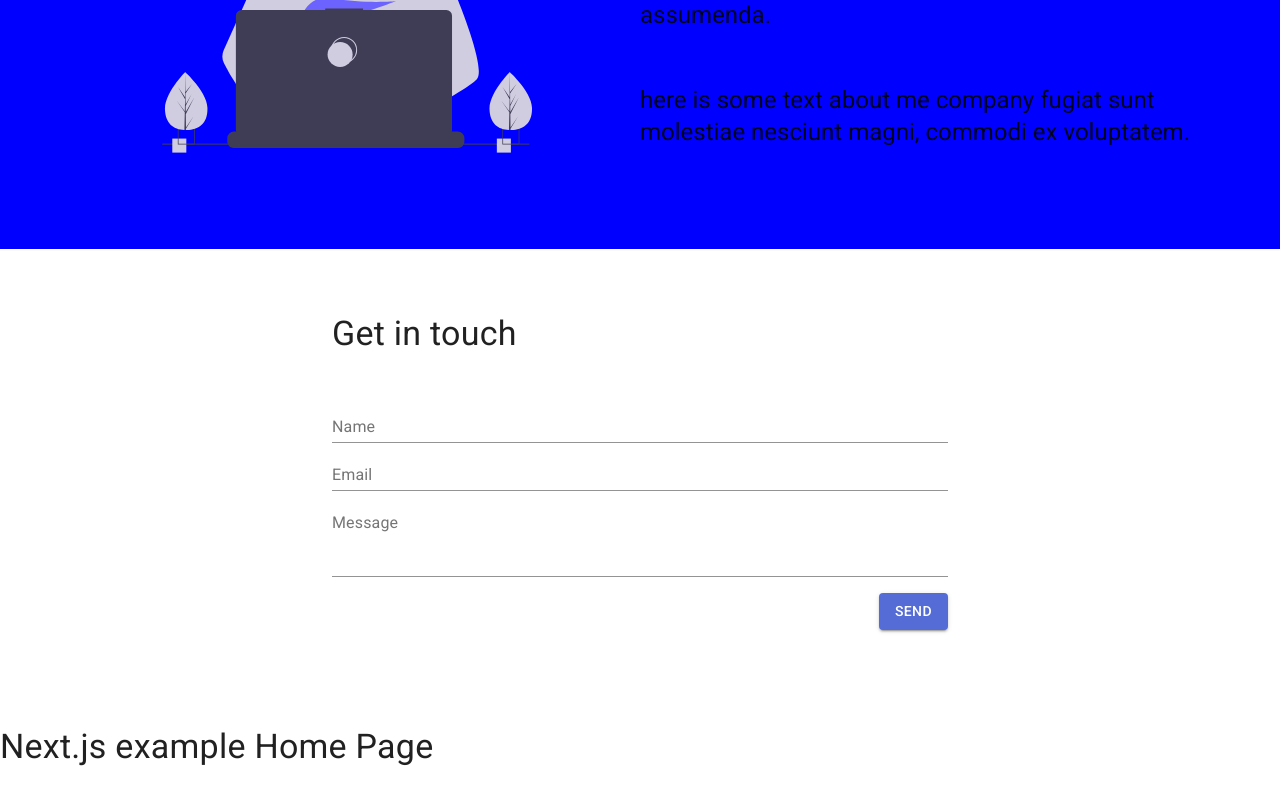
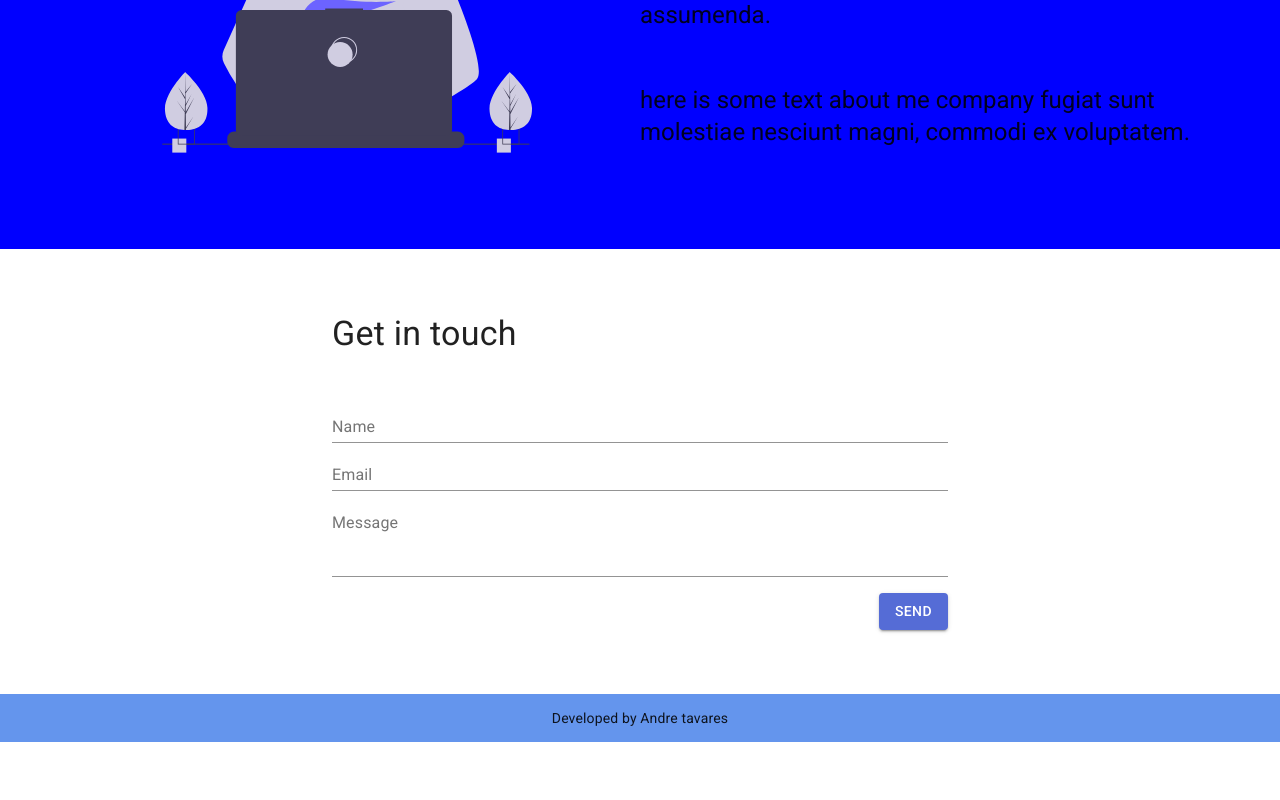
Before and after one commit to TavaresDev/NextTavaresDev, a Next.js app: page / in a window 1280 px wide. Shown: the part 934-1734 px from the top of the page. After the commit the page ends 1676 px from the top, so only its background shows below. Built offline with nearby package versions, Linux system fonts and the light colour scheme.

Commit message:
footerdesign

```diff
--- /dev/null
+++ b/src/components/Footer.js
@@ -0,0 +1,20 @@
+import {
+	BottomNavigation,
+	Container,
+	FormHelperText,
+	Toolbar,
+} from "@material-ui/core"
+import React from "react"
+import { makeStyles } from "@material-ui/core/styles"
+
+const Footer = () => {
+	return (
+		<footer>
+			<Container>
+				<p> Developed by Andre tavares</p>
+			</Container>
+		</footer>
+	)
+}
+
+export default Footer
--- a/src/pages/index.js
+++ b/src/pages/index.js
@@ -5,6 +5,7 @@ import Box from "@material-ui/core/Box"
 import Hero from "../components/Hero"
 import AboutInfo from "../components/AboutInfo"
 import Contact from "../components/Contact"
+import Footer from "../components/Footer"
 
 export default function Index() {
 	return (
@@ -22,12 +23,12 @@ export default function Index() {
 			/>
 			<Contact/>
 
-
-			<Box my={4}>
+			<Footer/>
+			{/* <Box my={4}>
 				<Typography variant='h4' component='h1' gutterBottom>
 					Next.js example Home Page
 				</Typography>
-			</Box>
+			</Box> */}
 		</>
 	)
 }
--- a/src/styles/globals.css
+++ b/src/styles/globals.css
@@ -9,3 +9,10 @@
 .sec {
   padding: 4rem 0;
 }
+footer {
+  background-color: var(--blue);
+  display: flex;
+  text-align: center;
+  /* align-content: center; */
+
+}
```
